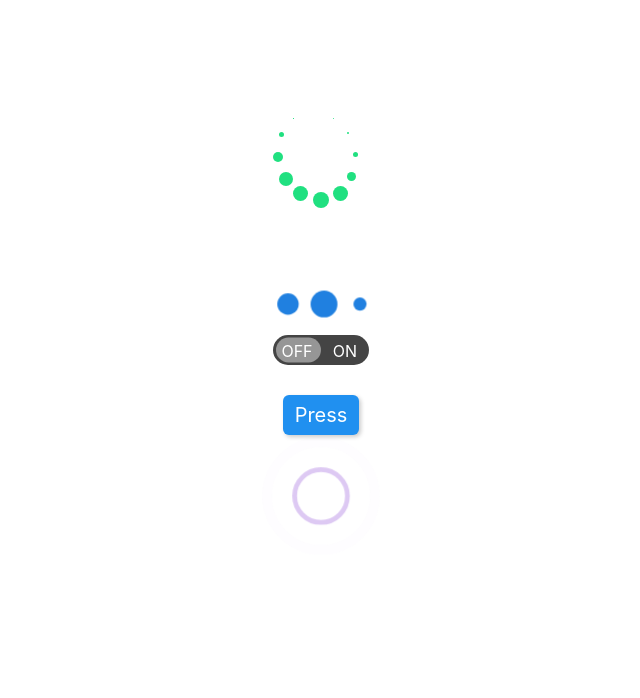
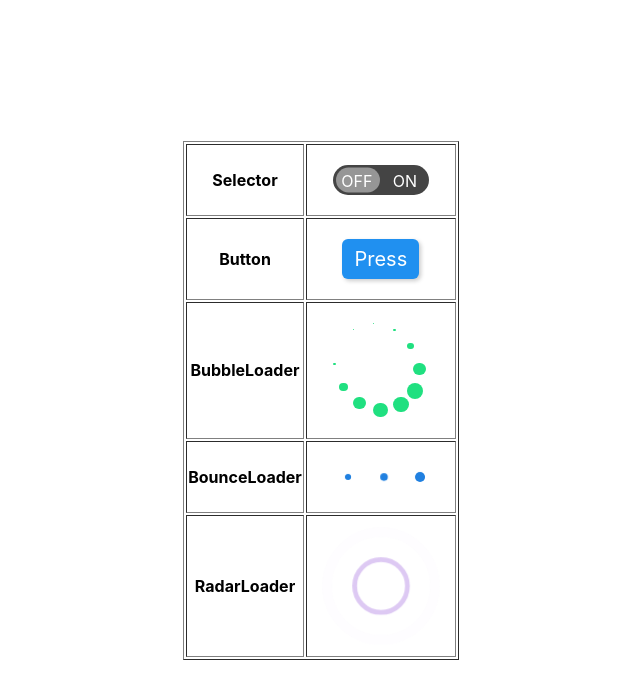
Before and after one commit to ciuliene/react-components, a React (Create React App) app: page / in a window 1280 px wide. Shown: the top 698 px of the page, without its empty margins (319-959 px from the left). Built offline with nearby package versions, Linux system fonts and the light colour scheme.

Commit message:
Important fixes on components position

```diff
--- a/src/App.css
+++ b/src/App.css
@@ -1,12 +1,14 @@
 .App {
   text-align: center;
   display: flex;
-  flex-direction: column;
   justify-content: center;
   align-items: center;
   height: 100vh;
 }
 
-.btn{
-  margin: 30px;
+table tbody tr td{
+  display: flex;
+  padding: 20px;
+  align-items: center;
+  justify-content: center;
 }
--- a/src/App.tsx
+++ b/src/App.tsx
@@ -13,6 +13,11 @@ const App: React.FC = () => {
 
   return (
     <div className="App" data-testid="test-selector">
+      <table border={1}>
+        <tbody>
+          <tr>
+            <th>Selector</th>
+            <td>
               <Selector
                 id="selector"
                 status={status}
@@ -20,12 +25,43 @@ const App: React.FC = () => {
                 items={["OFF", "ON"]}
                 colorOn="#F0D000"
               />
-      <BubbleLoader left="50vw" top="20vh" color="#20E080" bubbleSize={1} />
-      <BounceLoader left="50vw" top="38vh" color="#2080E0" size={1.5} />
-      <RadarLoader left="50vw" top="62vh" size={1} fill={false} />
-      <Button className="btn" onClick={(e) => console.log(e)} disabled={status}>
+            </td>
+          </tr>
+
+          <tr>
+            <th>Button</th>
+            <td>
+              <Button onClick={(e) => console.log(e)} disabled={status}>
                 Press
               </Button>
+            </td>
+          </tr>
+          <tr>
+            <th>BubbleLoader</th>
+            <td>
+              <div>
+                <BubbleLoader color="#20E080" />
+              </div>
+            </td>
+          </tr>
+          <tr>
+            <th>BounceLoader</th>
+            <td>
+              <div>
+                <BounceLoader color="#2080E0" size={1.5} />
+              </div>
+            </td>
+          </tr>
+          <tr>
+            <th>RadarLoader</th>
+            <td>
+              <div>
+                <RadarLoader fill={false} />
+              </div>
+            </td>
+          </tr>
+        </tbody>
+      </table>
     </div>
   );
 };
--- a/src/components/BounceLoader/index.tsx
+++ b/src/components/BounceLoader/index.tsx
@@ -1,5 +1,6 @@
 import React from "react";
 import styled, { keyframes } from "styled-components";
+import { loaderPosition, translateLoader } from "../utils";
 
 const Animation0 = keyframes`
   0% {
@@ -61,16 +62,20 @@ const BouncingBall = styled.div`
 `;
 
 type BounceLoaderContainerProps = {
-  left?: string;
-  top?: string;
+  left?: any;
+  top?: any;
 };
 
 const BounceLoaderContainer = styled.div`
   display: flex;
-  position: absolute;
-  transform: translate(-50%, -50%);
-  left: ${(props: BounceLoaderContainerProps): string => props.left || "50%"};
-  top: ${(props: BounceLoaderContainerProps): string => props.top || "50%"};
+  position: ${(props: BounceLoaderContainerProps): string =>
+    loaderPosition(props.left, props.top)};
+  transform: translate(
+    ${(props: BounceLoaderContainerProps): string =>
+      translateLoader(props.left, props.top)}
+  );
+  left: ${(props: BounceLoaderContainerProps): string => props.left};
+  top: ${(props: BounceLoaderContainerProps): string => props.top};
 `;
 
 type BounceLoaderProps = {
@@ -83,7 +88,11 @@ type BounceLoaderProps = {
 
 export const BounceLoader: React.FC<BounceLoaderProps> = (props) => {
   return (
-    <BounceLoaderContainer left={props.left} top={props.top}>
+    <BounceLoaderContainer
+      left={props.left}
+      top={props.top}
+      className={props.className}
+    >
       {[0, 1, 2].map((ball, i) => (
         <BouncingBall
           key={i}
--- a/src/components/BubbleLoader/index.tsx
+++ b/src/components/BubbleLoader/index.tsx
@@ -1,5 +1,6 @@
 import React from "react";
 import styled, { keyframes } from "styled-components";
+import { loaderPosition, translateLoader } from "../utils";
 
 const Animation = keyframes`
     0% {width: 0; height: 0;}
@@ -17,21 +18,58 @@ type BubbleProps = {
   color?: string;
 };
 
+const translateBubble = (props: BubbleProps): string => {
+  return props.x + "px, " + props.y + "px";
+};
+
+const bubbleSize = (props: BubbleProps): string =>
+  (props.bubbleSize || 1).toString();
+
 const Bubble = styled.div`
-  width: 0;
-  height: 0;
   background: ${(props: BubbleProps): string => props.color || "#DDD"};
   border-radius: 100%;
   position: absolute;
-  transform: ${(props: BubbleProps): string =>
-    `translate(${props.x}px, ${props.y}px) scale(${props.bubbleSize || 1}) `}};
-  left: ${(props: BubbleProps): any => props.left};
-  top: ${(props: BubbleProps): any => props.top};
+  transform: translate(${translateBubble}) scale(${bubbleSize});
   animation-name: ${Animation};
   animation-duration: 0.8s;
   animation-delay: ${(props: BubbleProps): string =>
     `calc(0.07s * ${props.index})`};
   animation-iteration-count: infinite;
+  padding: 0 !important;
+`;
+
+const bubblePos = [
+  { x: 40, y: 0 },
+  { x: 60, y: 6 },
+  { x: 74, y: 20 },
+  { x: 80, y: 40 },
+  { x: 74, y: 60 },
+  { x: 60, y: 74 },
+  { x: 40, y: 80 },
+  { x: 20, y: 74 },
+  { x: 6, y: 60 },
+  { x: 0, y: 40 },
+  { x: 6, y: 20 },
+  { x: 20, y: 6 },
+];
+
+type BubbleLoaderContainerProps = {
+  left?: any;
+  top?: any;
+  className?: string;
+};
+
+const BubbleLoaderContainer = styled.div`
+  width: 95px;
+  height: 95px;
+  position: ${(props: BubbleLoaderContainerProps): string =>
+    loaderPosition(props.left, props.top)};
+  left: ${(props: BubbleLoaderContainerProps): string => props.left};
+  top: ${(props: BubbleLoaderContainerProps): string => props.top};
+  transform: translate(
+    ${(props: BubbleLoaderContainerProps): string =>
+      translateLoader(props.left, props.top)}
+  );
 `;
 
 type BubbleLoaderProps = {
@@ -42,24 +80,13 @@ type BubbleLoaderProps = {
   className?: string;
 };
 
-const bubblePos = [
-  { x: -8, y: -48 },
-  { x: 12, y: -42 },
-  { x: 26, y: -28 },
-  { x: 32, y: -8 },
-  { x: 26, y: 12 },
-  { x: 12, y: 26 },
-  { x: -8, y: 32 },
-  { x: -28, y: 26 },
-  { x: -42, y: 12 },
-  { x: -48, y: -8 },
-  { x: -42, y: -28 },
-  { x: -28, y: -42 },
-];
-
 export const BubbleLoader: React.FC<BubbleLoaderProps> = (props) => {
   return (
-    <div className={props.className}>
+    <BubbleLoaderContainer
+      left={props.left}
+      top={props.top}
+      className={props.className}
+    >
       {bubblePos.map((bubble, i) => (
         <Bubble
           key={i}
@@ -72,6 +99,6 @@ export const BubbleLoader: React.FC<BubbleLoaderProps> = (props) => {
           color={props.color}
         />
       ))}
-    </div>
+    </BubbleLoaderContainer>
   );
 };
--- a/src/components/RadarLoader/index.tsx
+++ b/src/components/RadarLoader/index.tsx
@@ -1,5 +1,6 @@
 import React from "react";
 import styled, { keyframes } from "styled-components";
+import { loaderPosition, translateLoader } from "../utils";
 
 const Animation = keyframes`
 0% {
@@ -46,23 +47,29 @@ const RadarCircle = styled.div`
 `;
 
 type RadarLoaderContainerProps = {
-  left?: string;
-  top?: string;
+  left?: any;
+  top?: any;
   size?: number;
   className?: string;
 };
 
 const RadarLoaderContainer = styled.div`
-  position: absolute;
-  transform: translate(-50%, -50%)
+  width: 100px;
+  height: 100px;
+  position: ${(props: RadarLoaderContainerProps): string =>
+    loaderPosition(props.left, props.top)};
+  transform: translate(
+      ${(props: RadarLoaderContainerProps): string =>
+        translateLoader(props.left, props.top, "50%", "50%", "0%", "0%")}
+    )
     scale(${(props: RadarLoaderContainerProps): number => props.size || 1});
-  left: ${(props: RadarLoaderContainerProps): string => props.left || "50%"};
-  top: ${(props: RadarLoaderContainerProps): string => props.top || "50%"};
+  left: ${(props: RadarLoaderContainerProps): string => props.left};
+  top: ${(props: RadarLoaderContainerProps): string => props.top};
 `;
 
 type RadarLoaderProps = {
-  left?: string;
-  top?: string;
+  left?: any;
+  top?: any;
   size?: number;
   color?: string;
   fill?: boolean;
--- a/src/components/Selector/index.tsx
+++ b/src/components/Selector/index.tsx
@@ -66,8 +66,11 @@ const SelectorTable = styled.table`
 `;
 
 const SelectorRow = styled.tr`
-  & > * {
+  & td {
     padding: 1px !important;
+    display: table-cell !important;
+    vertical-align: inherit;
+    background: unset !important;
   }
 `;
 
@@ -113,9 +116,7 @@ export const Selector: React.FC<SelectorProps> = (props) => {
           </th>
         </SelectorRow>
         <SelectorRow>
-          <td>
-            <span>{props.items ? props.items[0] : " "}</span>
-          </td>
+          <td>{props.items ? props.items[0] : " "}</td>
           <td>{props.items ? props.items[1] : " "}</td>
         </SelectorRow>
       </tbody>
--- a/src/components/utils.ts
+++ b/src/components/utils.ts
@@ -24,3 +24,25 @@ export const getBlackOrWhite = (bgColor: string) => {
     return "#000";
   }
 };
+
+
+export const translateLoader = (left?: any, top?: any, relativeLeft: string = "0%", relativeTop: string = "0%", absoluteLeft: string = "-50%", absoluteTop: string = "-50%"): string => {
+  let tLeft =
+    !left?.toString().includes("vw")
+      ? relativeLeft
+      : absoluteLeft;
+  let tTop =
+    !top?.toString().includes("vh")
+      ? relativeTop
+      : absoluteTop;
+
+  return tLeft + "," + tTop;
+};
+
+export const loaderPosition = (
+  left?: any, top?: any
+): string => {
+  if (left?.includes("vw") || top?.includes("vh"))
+    return "absolute";
+  else return "relative";
+};
```
Also changed, not shown: 1 other file (tests, documents, lock files or other folders). Lines whose indentation alone changed are shown as unchanged.
